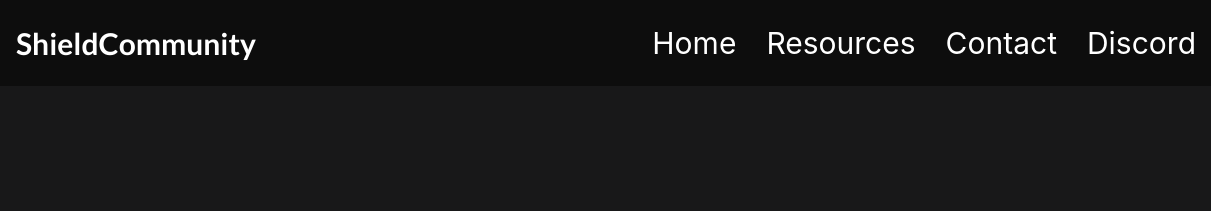
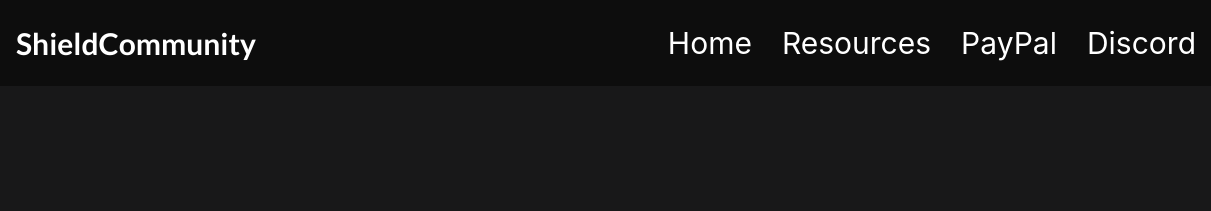
Before and after one commit to ShieldCommunity/shieldcommunity.github.io, a plain HTML site: page index.html in a window 1280 px wide. Shown: the top 211 px of the page, 69-1280 px from the left. Drawn offline with nearby package versions, Linux system fonts and the light colour scheme.

Commit message:
feat -> paypal

```diff
--- a/index.html
+++ b/index.html
@@ -39,7 +39,7 @@ You can check all our resources, and if you need help contact us.">
     <div class="nav" id="nav">
         <a href="/" class="navlink" id="servicios" data-aos="fade-up">Home</a>
         <a href="resources" class="navlink" id="recursos" data-aos="fade-up">Resources</a>
-        <a href="contact" class="navlink" id="clientes" data-aos="fade-up">Contact</a>
+        <a href="https://www.paypal.com/paypalme/fatimaoukhija" class="navlink" id="clientes" data-aos="fade-up">PayPal</a>
         <a href="https://discord.shieldcommunity.net" class="navlink" id="contacto" data-aos="fade-up">Discord</a>
     </div>
 </header>
```
Also changed, not shown: resources.html (+1 -1 lines).
